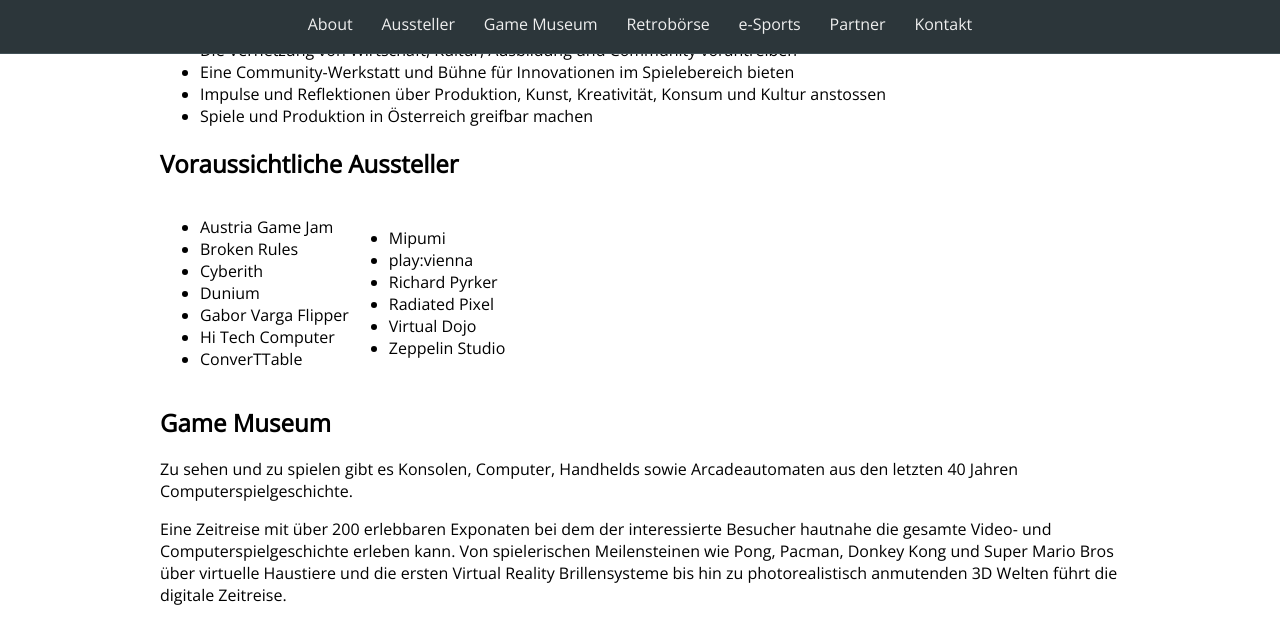
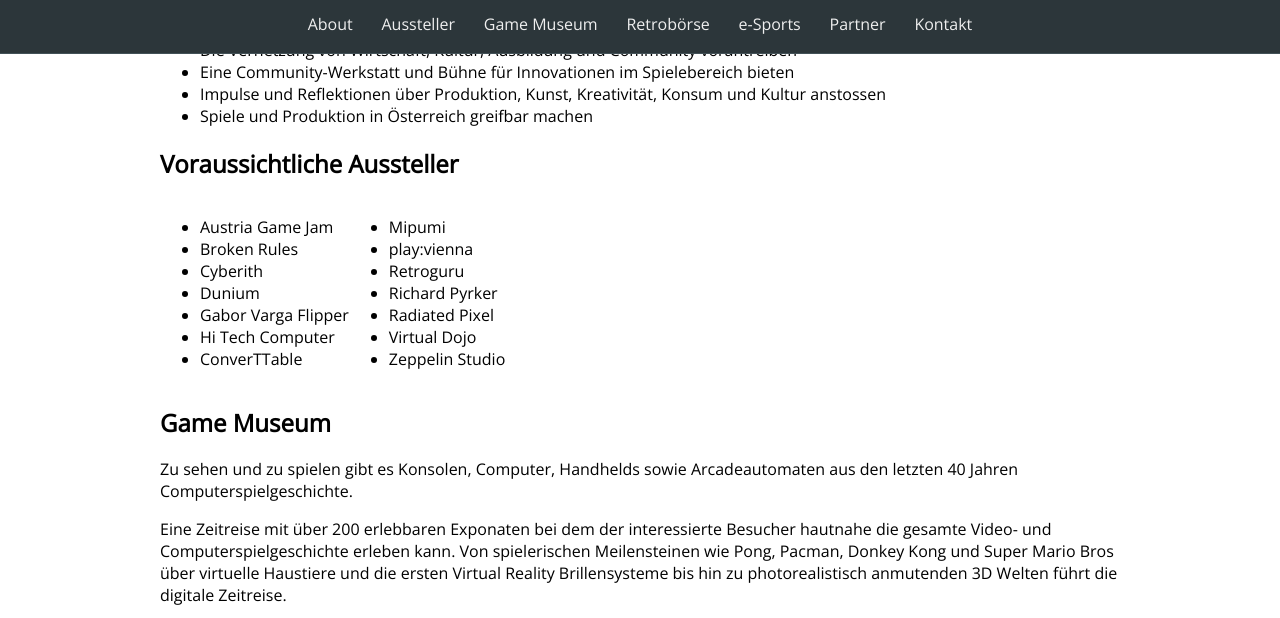
Before and after one commit to Lorti/gsexpo, a Jekyll site: the page built from index.html, in a window 1280 px wide and 900 px high, scrolled down 636 px, cut to the strip 0-618 px from the top of the window. Built offline with Jekyll 4.4.1, drawn with Linux system fonts in a browser that asks for light colours; nearby versions of some CDN libraries; Markdown is read by kramdown in place of the engine named in the settings.

Commit message:
Update exhibitors.markdown

```diff
--- a/_includes/exhibitors.markdown
+++ b/_includes/exhibitors.markdown
@@ -17,6 +17,7 @@
 <ul>
 <li>Mipumi</li>
 <li>play:vienna</li>
+<li>Retroguru</li>
 <li>Richard Pyrker</li>
 <li>Radiated Pixel</li>
 <li>Virtual Dojo</li>
```
